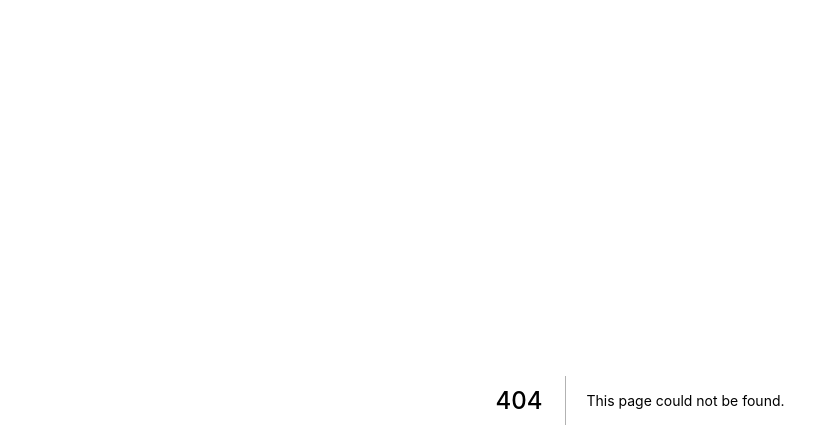
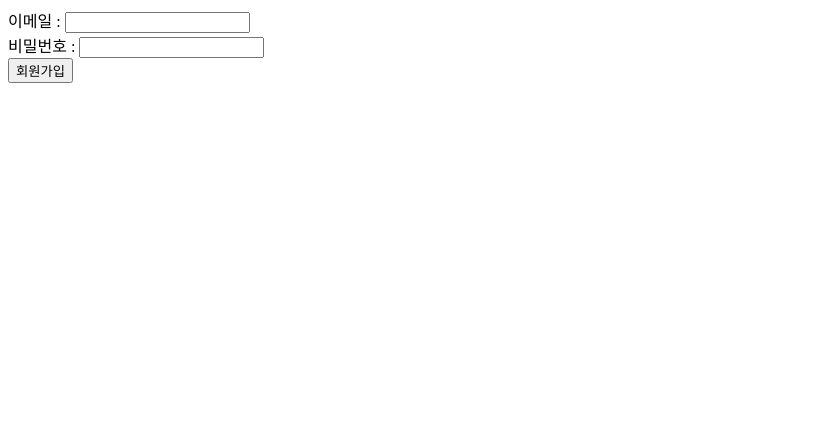
Before and after one commit to Sn-bow/code_for_study, a Next.js app: page /02-03-signup-state in a window 1280 px wide. Before the commit this address had no page. Shown: the top 448 px of the page, without its empty margins (0-839 px from the left). Built offline with nearby package versions, Linux system fonts and the light colour scheme.

Commit message:
2일차 class

```diff
--- /dev/null
+++ b/pages/02-03-signup-state/index.js
@@ -0,0 +1,57 @@
+import { useState } from "react"
+
+const SignUpStatePage = () => {
+    const [email, setEmail] = useState("")
+    const [password, setPassword] = useState("")
+
+    const [errorMessage, setErrorMessage] = useState("")
+    const [passwordErrorMessage, setPasswordErrorMessage] = useState("")
+
+    const onChangeEmail = (event) => {
+        console.log(event) // 어떤 행위를 하였는지 // 나의 행동
+        console.log(event.target) // 어떤 태그에서 행위를 했는지 // 작동된 태그
+        console.log(event.target.value) // 해당 태그에 등록된 값이 무엇인지 // 작동된 태그에 입력된 값
+        setEmail(event.target.value)
+    }
+
+    const onChangePassword = (event) => {
+        setPassword(event.target.value)
+    }
+
+    const onClickSignUp = () => {
+        // 진짜 포장이 잘 됐는지 확인해 보기
+        console.log(email)
+        console.log(password)
+
+        // 검증하기
+        if (email.includes("@") == false) {
+            // alert("이메일이 올바르지 않습니다! @가 없음!!")
+            // 요즘 트랜드
+            // document.getElementById("error").innerText = "이메일이 올바르지 않습니다!! @이가 없습니다!!!"
+            setErrorMessage("이메일이 올바르지 않습니다!!!")
+        } else {
+            // 메시지 알림 이후, Backend 컴퓨터에있는 API(함수) 요청하기
+            alert("회원가입을 축하드립니다.")
+        }
+
+        if (password.length !== 8) {
+            setPasswordErrorMessage("비밀번호가 8자리 이하 입니다!!")
+        } else {
+            setPasswordErrorMessage("올바른 비밀번호입니다.")
+        }
+    }
+
+    return (
+        <>
+            {/* onChagneEmail 는 이벤트 핸들러 함수 이다. */}
+            이메일 : <input value={email} type="text" onChange={onChangeEmail} />
+            {/* <div id="error"></div> */}
+            <div>{errorMessage}</div>
+            비밀번호 :  <input value={password} type="password" onChange={onChangePassword} />
+            <div>{passwordErrorMessage}</div>
+            <button onClick={onClickSignUp}>회원가입</button>
+        </>
+    )
+}
+
+export default SignUpStatePage;
```
Also changed, not shown: pages/02-01-count-let-document/index.js (added, +24 -0 lines), pages/02-02-counter-state/index.js (added, +23 -0 lines).
